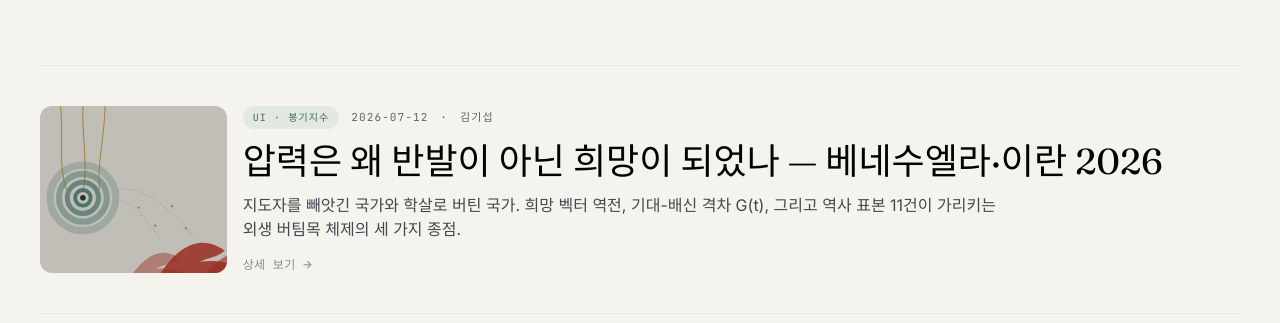
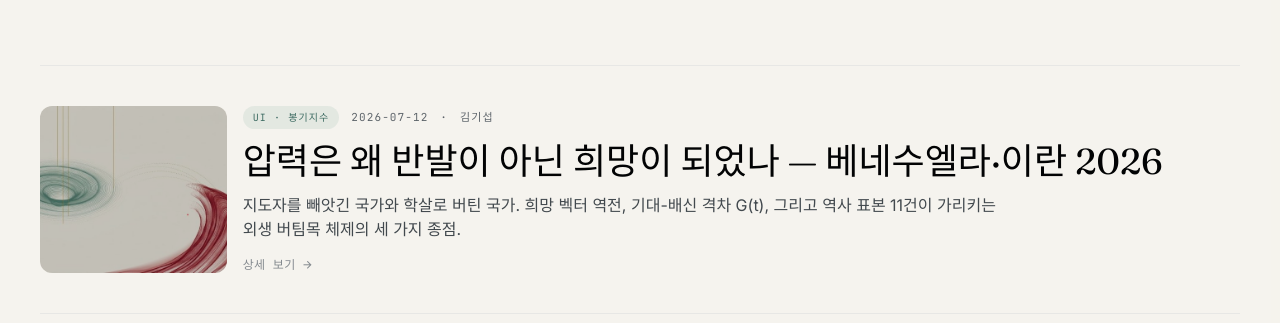
Before and after one commit to badaegopa/everbluesea-portal, a React (Vite) app: page / in a window 1280 px wide. Shown: the part 1715-2038 px from the top of the page. Built offline with nearby package versions, Linux system fonts and the light colour scheme.

Commit message:
r-004 최종: 제미나이 카드 이미지 적용 + 참수→체포 표현 수정

```diff
--- a/src/mocks/home.ts
+++ b/src/mocks/home.ts
@@ -38,7 +38,7 @@ export const featuredReports = [
     titleEn: "Why Pressure Became Hope, Not Backlash — Venezuela & Iran 2026",
     excerpt: "지도자를 빼앗긴 국가와 학살로 버틴 국가. 희망 벡터 역전, 기대-배신 격차 G(t), 그리고 역사 표본 11건이 가리키는 외생 버팀목 체제의 세 가지 종점.",
     excerptEn: "A state whose leader was seized and a state that survived by massacre. Hope-vector inversion, the expectation-betrayal gap G(t), and the three historical endpoints of externally propped regimes.",
-    image: "/images/reports/r-004_card.svg",
+    image: "/images/reports/r-004_card.jpg",
     tone: "dark" as const,
   },
   {
```
Also changed, not shown: public/images/reports/r-004_card.jpg (added).
